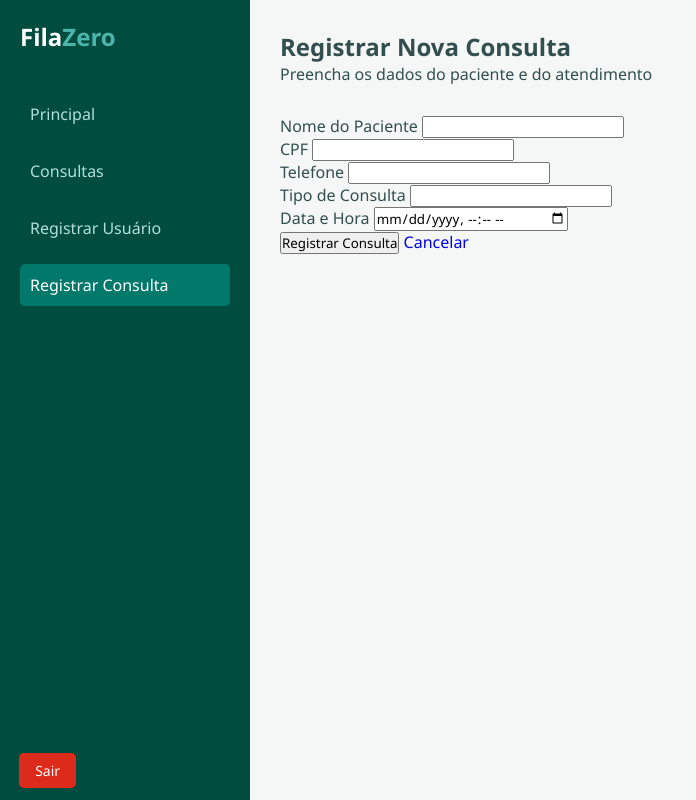
After one commit to RudsonAcademico/fila-zero, a Flask app: page /registrar_consultas in a window 1280 px wide. The commit adds this page. Shown: the whole page, without its empty margins (0-696 px from the left). Run offline with Flask 3, Linux system fonts and the light colour scheme; the visitor is signed in with stand-in values (Sample User, id 1).

Commit message:
atualizacao de consultas03

```diff
--- a/app.py
+++ b/app.py
@@ -6,6 +6,7 @@ from dotenv import load_dotenv
 from bson import ObjectId
 
 from repositories.consulta_repository import ConsultaRepository
+from repositories.user_repository import UserRepository
 from jobs.atualizar_atrasadas import atualizar_consultas_atrasadas
 from models.consulta import Consulta
 from models.user import User
@@ -25,6 +26,8 @@ client = MongoClient(os.getenv("MONGO_URI"))
 db = client["fila_zero"]
 users_collection = db["users"]
 consultas_collection = db["consultas"]
+
+user_repository = UserRepository(users_collection)
 consulta_repository = ConsultaRepository(consultas_collection)
 
 # ======== CONFIGURAÇÃO DO SCHEDULER ========
@@ -60,6 +63,7 @@ def login():
     """Página de login."""
     session.clear()
     return render_template("login.html")
+
 
 
 @app.route("/principal")
@@ -113,11 +117,24 @@ def principal():
 
     return render_template(
         "principal.html",
+        user_papel=session.get("user_papel"),
         user_nome=session.get("user_nome"),
         consultas=consultas,
         stats=stats,
         week_days=week_days
     )
+
+@app.route("/registrar_consultas", methods=["GET"])
+def registrar_consultas():
+    if "user_id" not in session:
+        flash("Faça login primeiro")
+        return redirect(url_for("login"))
+
+    return render_template(
+        "registrar_consultas.html",
+        user_papel=session.get("user_papel")
+    )
+
 
 
 @app.route("/consultas", methods=["GET"])
@@ -156,11 +173,30 @@ def consultas():
 
     return render_template(
         "consultas.html",
+        user_papel=session.get("user_papel"),
         user_nome=session.get("user_nome"),
         consultas=consultas,
         stats=stats,
         termo=termo
     )
+
+
+
+@app.route("/register", methods=["GET"])
+def register():
+    if "user_id" not in session:
+        flash("Faça login primeiro")
+        return redirect(url_for("login"))
+
+    if session.get("user_papel") != "admin":
+        flash("Acesso restrito a administradores")
+        return redirect(url_for("principal"))
+
+    return render_template(
+        "register.html",
+        user_nome=session.get("user_nome")
+    )
+
 
 
 # ======== ROTAS DE AUTENTICAÇÃO ========
@@ -195,12 +231,78 @@ def login_action():
     return redirect(url_for("principal"))
 
 
+
+@app.route("/register_action", methods=["POST"])
+def register_action():
+    """Processa o registro de um usuário."""
+    nome = request.form.get("name")
+    papel = request.form.get("role")
+    email = request.form.get("email")
+    senha = request.form.get("password")
+    user_data = users_collection.find_one({"email": email})
+    if user_data:
+        flash("Email já cadastrado")
+        return redirect(url_for("register"))
+
+    funcionario = User.criar(
+        nome=nome,
+        email=email,
+        senha=senha,
+        papel=papel
+    )
+
+    user_repository.salvar(funcionario)
+
+    return redirect(url_for("register"))
+
+
+
+@app.route("/registrar-consulta-action", methods=["POST"])
+def registrar_consulta_action():
+
+    # ===== COLETAR DADOS DO FORM =====
+    nome_paciente = request.form.get("nome_paciente")
+    cpf_paciente = request.form.get("cpf_paciente")
+    telefone = request.form.get("telefone")
+    tipo_consulta = request.form.get("tipo_consulta")
+    data_hora_str = request.form.get("data_hora")
+
+    # ===== VALIDAÇÃO =====
+    if not all([nome_paciente, cpf_paciente, telefone, tipo_consulta, data_hora_str]):
+        flash("Preencha todos os campos")
+        return redirect(url_for("registrar_consultas"))
+
+    # Converter data/hora
+    try:
+        data_hora = datetime.fromisoformat(data_hora_str)
+    except ValueError:
+        flash("Data e hora inválidas")
+        return redirect(url_for("registrar_consultas"))
+
+    # ===== CRIAR CONSULTA =====
+    consulta = Consulta.criar(
+        nome_paciente=nome_paciente,
+        cpf_paciente=cpf_paciente,
+        telefone=telefone,
+        tipo_consulta=tipo_consulta,
+        data_hora=data_hora
+    )
+
+    # ===== SALVAR NO BANCO =====
+    consulta_repository.salvar(consulta)
+
+    flash("Consulta registrada com sucesso!")
+    return redirect(url_for("registrar_consultas"))
+
+
+
 @app.route("/logout")
 def logout():
     """Realiza logout do usuário."""
     session.clear()
     flash("Logout realizado com sucesso!")
     return redirect(url_for("login"))
+
 
 
 # ======== ROTAS DE CONSULTA INDIVIDUAL ========
@@ -217,7 +319,8 @@ def consulta_detalhes(consulta_id):
         return redirect(url_for("consultas"))
 
     consulta = Consulta.from_dict(consulta_data)
-    return render_template("consulta_detalhes.html", user_nome=session.get("user_nome"), consulta=consulta)
+    return render_template("consulta_detalhes.html", user_nome=session.get("user_nome"), consulta=consulta, user_papel=session.get("user_papel"))
+
 
 
 # ======== ROTAS DE AÇÕES SOBRE CONSULTA ========
@@ -235,6 +338,7 @@ def finalizar_consulta(consulta_id):
 
     flash("Consulta finalizada com sucesso!")
     return redirect(url_for("consulta_detalhes", consulta_id=consulta_id))
+
 
 
 @app.route("/consulta/<consulta_id>/adiar", methods=["POST"])
@@ -259,6 +363,7 @@ def adiar_consulta(consulta_id):
     return redirect(url_for("consulta_detalhes", consulta_id=consulta_id))
 
 
+
 @app.route("/consulta/<consulta_id>/cancelar", methods=["POST"])
 def cancelar_consulta(consulta_id):
     """Cancela uma consulta."""
@@ -275,6 +380,7 @@ def cancelar_consulta(consulta_id):
     return redirect(url_for("consulta_detalhes", consulta_id=consulta_id))
 
 
+
 # ======== EXECUÇÃO DO APP ========
 if __name__ == "__main__":
     app.run(debug=True)
--- a/templates/consulta_detalhes.html
+++ b/templates/consulta_detalhes.html
@@ -16,6 +16,10 @@
             <ul>
                 <li><a href="{{ url_for('principal') }}">Principal</a></li>
                 <li><a href="{{ url_for('consultas') }}">Consultas</a></li>
+                {% if user_papel == "admin" %}
+                    <li><a href="{{ url_for('register') }}">Registrar Usuário</a></li>
+                {% endif %}
+                <li><a href="{{ url_for('registrar_consultas') }}">Registrar Consulta</a></li>
             </ul>
         </nav>
         <a href="{{ url_for('logout') }}" class="btn-logout">Sair</a>
--- a/templates/consultas.html
+++ b/templates/consultas.html
@@ -15,6 +15,10 @@
                 <ul>
                     <li><a href="{{ url_for('principal') }}">Principal</a></li>
                     <li class="active"><a href="{{ url_for('consultas') }}">Consultas</a></li>
+                    {% if user_papel == "admin" %}
+                        <li><a href="{{ url_for('register') }}">Registrar Usuário</a></li>
+                    {% endif %}
+                    <li><a href="{{ url_for('registrar_consultas') }}">Registrar Consulta</a></li>
                 </ul>
             </nav>
             <a href="{{ url_for('logout') }}" class="btn-logout">Sair</a>
--- a/templates/principal.html
+++ b/templates/principal.html
@@ -16,6 +16,10 @@
             <ul>
                 <li class="active"><a href="{{ url_for('principal') }}">Principal</a></li>
                 <li><a href="{{ url_for('consultas') }}">Consultas</a></li>
+                {% if user_papel == "admin" %}
+                    <li><a href="{{ url_for('register') }}">Registrar Usuário</a></li>
+                {% endif %}
+                <li><a href="{{ url_for('registrar_consultas') }}">Registrar Consulta</a></li>
             </ul>
         </nav>
         <a href="{{ url_for('logout') }}" class="btn-logout">Sair</a>
--- /dev/null
+++ b/templates/registrar_consultas.html
@@ -0,0 +1,81 @@
+<!DOCTYPE html>
+<html lang="pt-br">
+<head>
+    <meta charset="UTF-8">
+    <title>Registrar Consulta | Fila Zero</title>
+    <meta name="viewport" content="width=device-width, initial-scale=1.0">
+
+    <!-- CSS base do dashboard -->
+    <link rel="stylesheet" href="{{ url_for('static', filename='css/dashboard-style.css') }}">
+</head>
+<body>
+
+<div class="container">
+    <!-- Sidebar -->
+    <aside class="sidebar">
+        <h1 class="logo">Fila<span>Zero</span></h1>
+        <nav>
+            <ul>
+                <li><a href="{{ url_for('principal') }}">Principal</a></li>
+                <li><a href="{{ url_for('consultas') }}">Consultas</a></li>
+                {% if user_papel == "admin" %}
+                    <li><a href="{{ url_for('register') }}">Registrar Usuário</a></li>
+                {% endif %}
+                <li class="active"><a href="{{ url_for('registrar_consultas') }}">Registrar Consulta</a></li>
+            </ul>
+        </nav>
+        <a href="{{ url_for('logout') }}" class="btn-logout">Sair</a>
+    </aside>
+
+    <!-- Conteúdo principal -->
+    <main class="main-content">
+        <header>
+            <h2>Registrar Nova Consulta</h2>
+            <p>Preencha os dados do paciente e do atendimento</p>
+        </header>
+
+        <!-- Formulário -->
+        <section class="form-section">
+            <form action="{{ url_for('registrar_consulta_action') }}" method="POST" class="form-card">
+
+                <div class="form-group">
+                    <label for="nome_paciente">Nome do Paciente</label>
+                    <input type="text" name="nome_paciente" id="nome_paciente" required>
+                </div>
+
+                <div class="form-group">
+                    <label for="cpf_paciente">CPF</label>
+                    <input type="text" name="cpf_paciente" id="cpf_paciente" required>
+                </div>
+
+                <div class="form-group">
+                    <label for="telefone">Telefone</label>
+                    <input type="text" name="telefone" id="telefone" required>
+                </div>
+
+                <div class="form-group">
+                    <label for="tipo_consulta">Tipo de Consulta</label>
+                    <input type="text" name="tipo_consulta" id="tipo_consulta" required>
+                </div>
+
+                <div class="form-group">
+                    <label for="data_hora">Data e Hora</label>
+                    <input type="datetime-local" name="data_hora" id="data_hora" required>
+                </div>
+
+                <div class="form-actions">
+                    <button type="submit" class="btn-primary">
+                        Registrar Consulta
+                    </button>
+                    <a href="{{ url_for('consultas') }}" class="btn-secondary">
+                        Cancelar
+                    </a>
+                </div>
+
+            </form>
+        </section>
+    </main>
+</div>
+
+</body>
+</html>
```
Also changed, not shown: models/user.py (+13 -0 lines), repositories/user_repository.py (added, +9 -0 lines), templates/register.html (added, +88 -0 lines).
